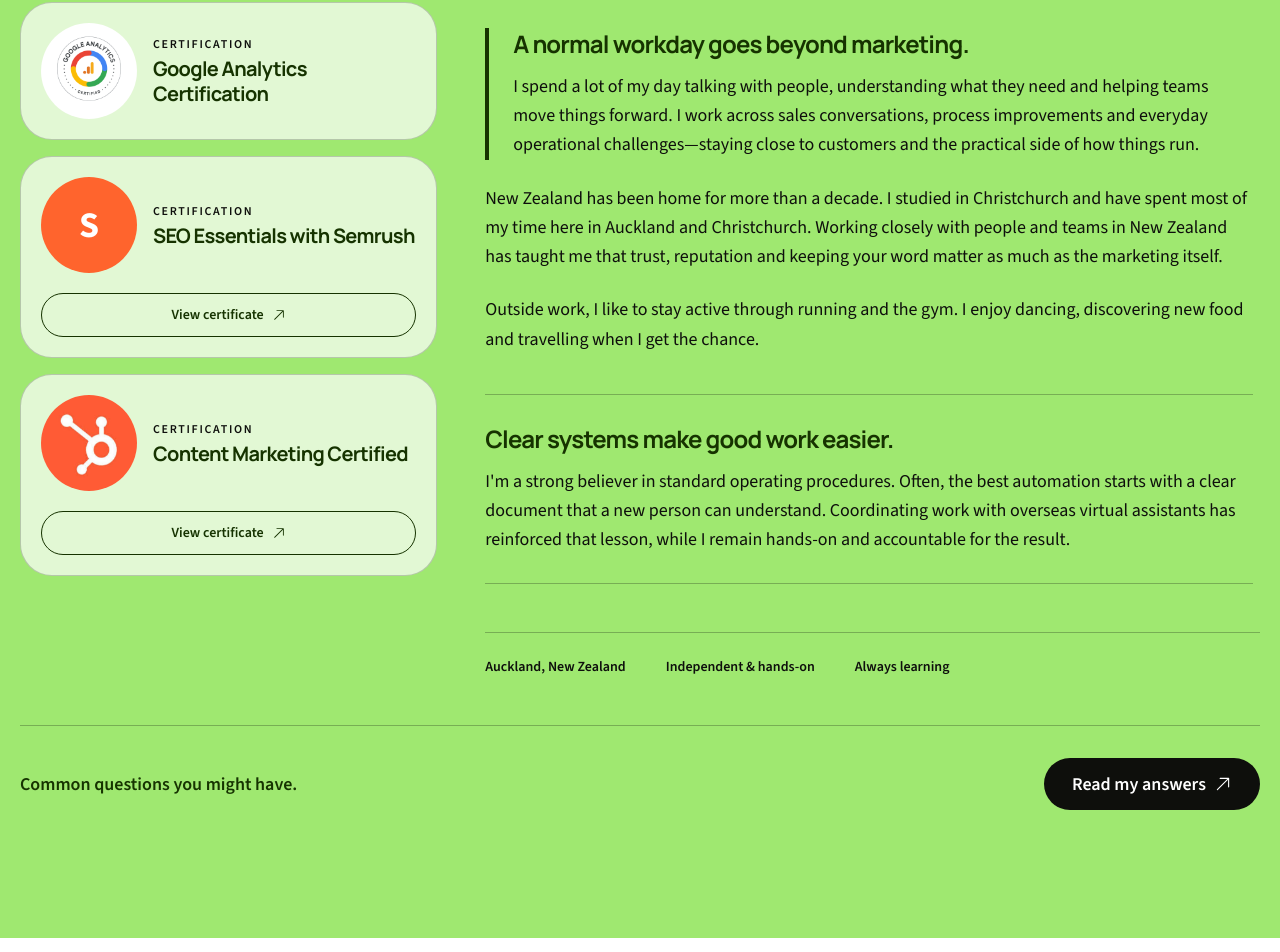
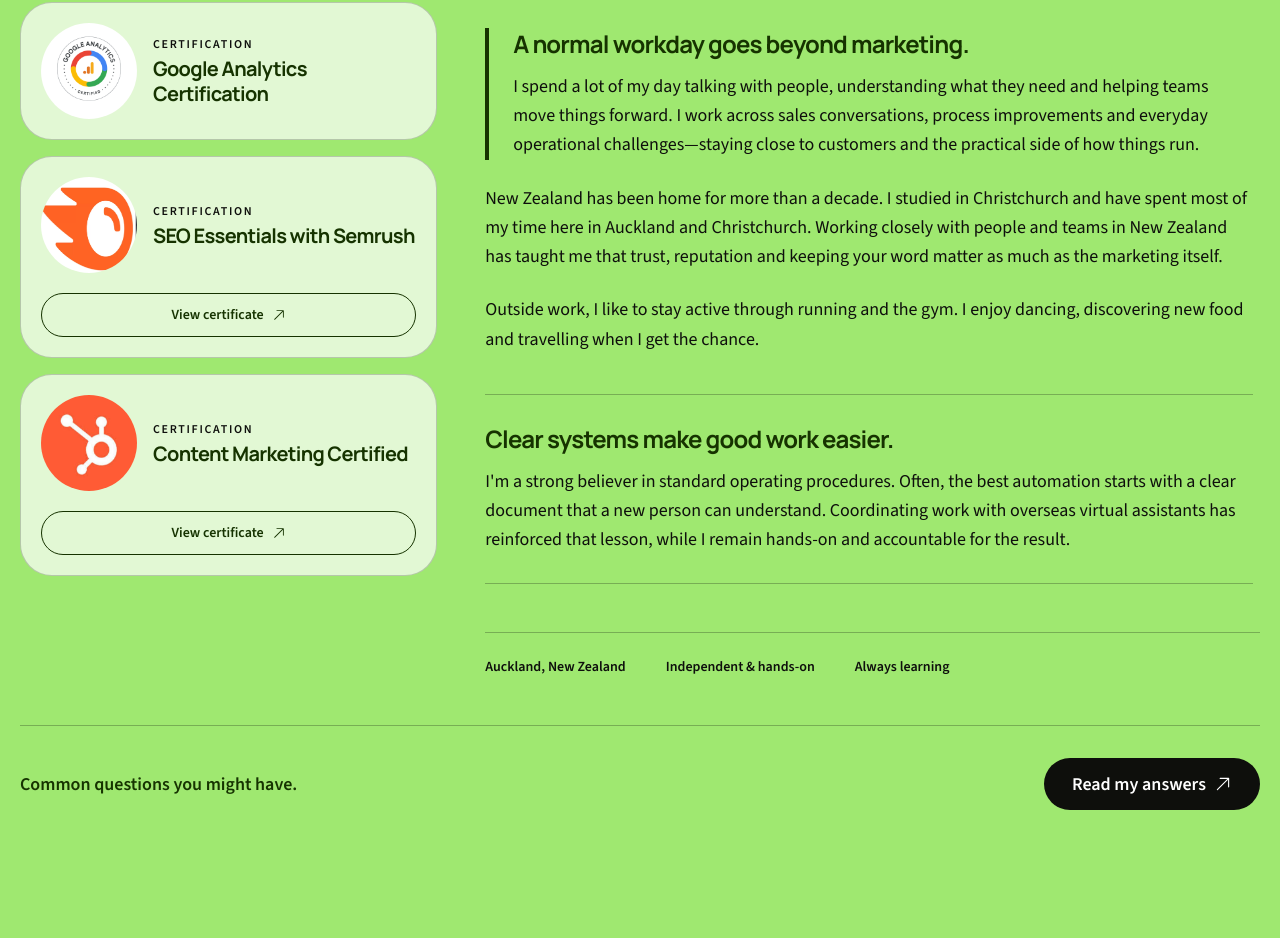
Before and after one commit to taranveerultra-bot/Tara-cv, a Next.js app: page / in a window 1280 px wide. Shown: the part 1481-2433 px from the top of the page. Built offline with nearby package versions, Linux system fonts and the light colour scheme.

Commit message:
Use Semrush logo on certification card

```diff
--- a/src/components/PortfolioSections.tsx
+++ b/src/components/PortfolioSections.tsx
@@ -29,6 +29,8 @@ const certifications: Certification[] = [
     },
     {
         title: "SEO Essentials with Semrush",
+        badge: "/images/semrush-logo.png",
+        badgeAlt: "Semrush logo",
         credentialUrl: "https://static.semrush.com/academy/certificates/cc07759122/taran-veer_25.pdf",
     },
     {
```
Also changed, not shown: public/images/semrush-logo.png (added).
